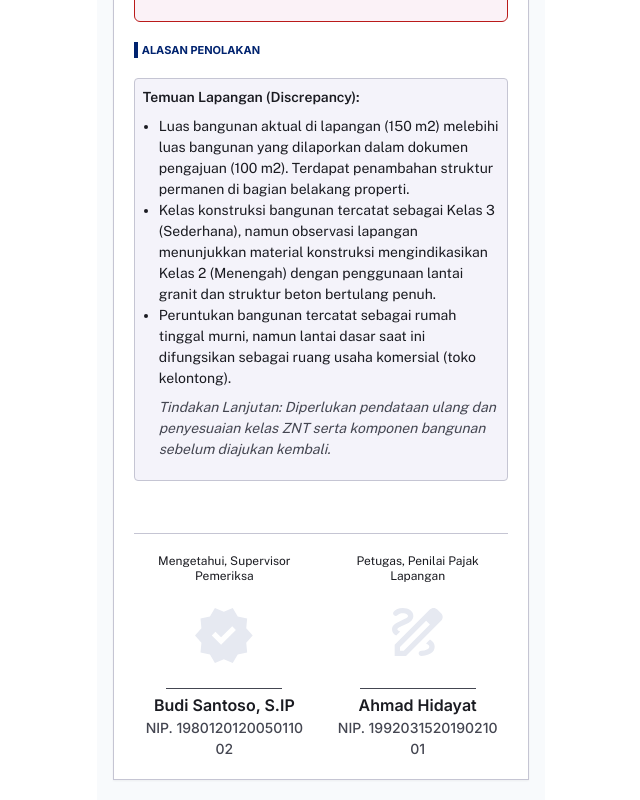
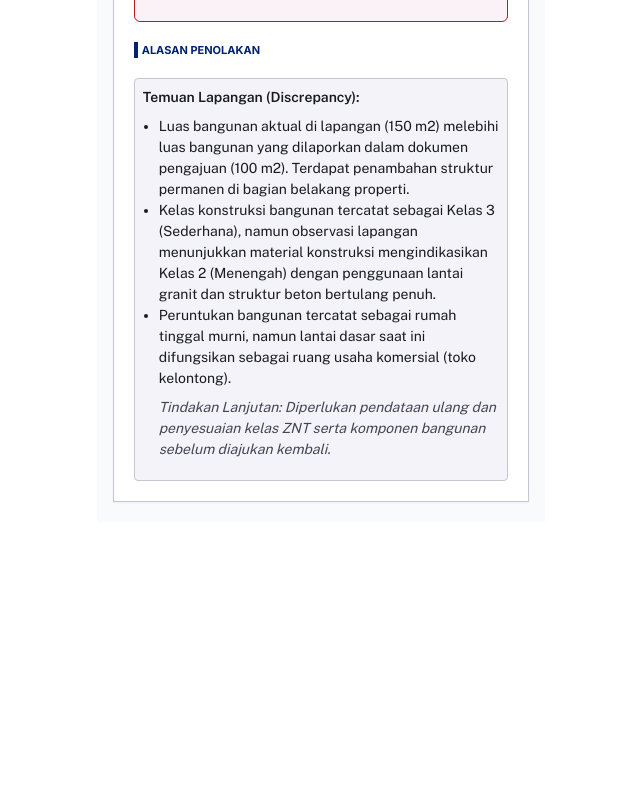
Before and after one commit to mieraaaa/Validator-NJOP, a Next.js app: page /berita-tolak in a window 1280 px wide. Shown: the part 789-1589 px from the top of the page, without its empty margins (319-959 px from the left). After the commit the page ends 1311 px from the top, so only its background shows below. Built offline with nearby package versions, Linux system fonts and the light colour scheme.

Commit message:
berita-tolak, berita-tolak-ttd: menghapus area ttd

```diff
--- a/app/berita-tolak-ttd/page.tsx
+++ b/app/berita-tolak-ttd/page.tsx
@@ -143,40 +143,6 @@ export default function Home() {
             </ul>
             <span className="italic text-[#444651] pl-4">Tindakan Lanjutan: Diperlukan pendataan ulang dan penyesuaian kelas ZNT serta komponen bangunan sebelum diajukan kembali.</span>
         </div>
-        <hr className="border-[#C5C5D3] w-full mx-auto border-t mt-8"/>
-        {/* Bagian Tanda Tangan */}
-        <div className="w-full flex justify-between items-start gap-3 text-center text-[#1A1B21]">
-            <div className="flex flex-col items-center px-2 flex-1 min-w-0">
-                <h5 className="font-public-sans text-[12px] h-[54px] min-h-[36px] flex items-start justify-center leading-tight">Mengetahui, Supervisor Pemeriksa</h5>
-                <div className="h-[60px] flex items-start justify-center">
-                    <Image
-                        src="/images/common/ttd-supervisor.png"
-                        alt="Logo Tanda Tangan Supervisor"
-                        width={150}
-                        height={150}
-                        className="shrink-0"
-                    />
-                </div>
-                <hr className="border-[#444651] w-[70%] mx-auto border-t pb-1"/>
-                <span className="font-mono font-semibold text-[16px]">Budi Santoso, S.IP</span>
-                <span className="font-mono font-medium text-[14px] text-[#444651] break-all">NIP. 198012012005011002</span>
-            </div>
-            <div className="flex flex-col items-center px-2 flex-1 min-w-0">
-                <h5 className="font-public-sans text-[12px] h-[54px] min-h-[36px] flex items-start justify-center leading-tight">Petugas, Penilai Pajak Lapangan</h5>
-                <div className="h-[60px] flex items-start justify-center">
-                    <Image
-                        src="/images/common/ttd-petugas.png"
-                        alt="Logo Tanda Tangan Petugas"
-                        width={150}
-                        height={150}
-                        className="shrink-0"
-                    />
-                </div>
-                <hr className="border-[#444651] w-[70%] mx-auto border-t pb-1"/>
-                <span className="font-mono font-semibold text-[16px]">Ahmad Hidayat</span>
-                <span className="font-mono font-medium text-[14px] text-[#444651] break-all">NIP. 199203152019021001</span>
-            </div>
-        </div>
       </div>
     </main>
   );
--- a/app/berita-tolak/page.tsx
+++ b/app/berita-tolak/page.tsx
@@ -77,40 +77,6 @@ export default function Home() {
             </ul>
             <span className="italic text-[#444651] pl-4">Tindakan Lanjutan: Diperlukan pendataan ulang dan penyesuaian kelas ZNT serta komponen bangunan sebelum diajukan kembali.</span>
         </div>
-        <hr className="border-[#C5C5D3] w-full mx-auto border-t mt-8"/>
-        {/* Bagian Tanda Tangan */}
-        <div className="w-full flex justify-between items-start gap-3 text-center text-[#1A1B21]">
-            <div className="flex flex-col items-center px-2 flex-1 min-w-0">
-                <h5 className="font-public-sans text-[12px] h-[54px] min-h-[36px] flex items-start justify-center leading-tight">Mengetahui, Supervisor Pemeriksa</h5>
-                <div className="h-[80px] flex items-start justify-center">
-                    <Image
-                        src="/images/common/ttd-supervisor.svg"
-                        alt="Logo Tanda Tangan Supervisor"
-                        width={58}
-                        height={56}
-                        className="shrink-0"
-                    />
-                </div>
-                <hr className="border-[#444651] w-[70%] mx-auto border-t pb-1"/>
-                <span className="font-mono font-semibold text-[16px]">Budi Santoso, S.IP</span>
-                <span className="font-mono font-medium text-[14px] text-[#444651] break-all">NIP. 198012012005011002</span>
-            </div>
-            <div className="flex flex-col items-center px-2 flex-1 min-w-0">
-                <h5 className="font-public-sans text-[12px] h-[54px] min-h-[36px] flex items-start justify-center leading-tight">Petugas, Penilai Pajak Lapangan</h5>
-                <div className="h-[80px] flex items-start justify-center">
-                    <Image
-                        src="/images/common/ttd-petugas.svg"
-                        alt="Logo Tanda Tangan Petugas"
-                        width={51}
-                        height={48}
-                        className="shrink-0"
-                    />
-                </div>
-                <hr className="border-[#444651] w-[70%] mx-auto border-t pb-1"/>
-                <span className="font-mono font-semibold text-[16px]">Ahmad Hidayat</span>
-                <span className="font-mono font-medium text-[14px] text-[#444651] break-all">NIP. 199203152019021001</span>
-            </div>
-        </div>
       </div>
     </main>
   );
```
